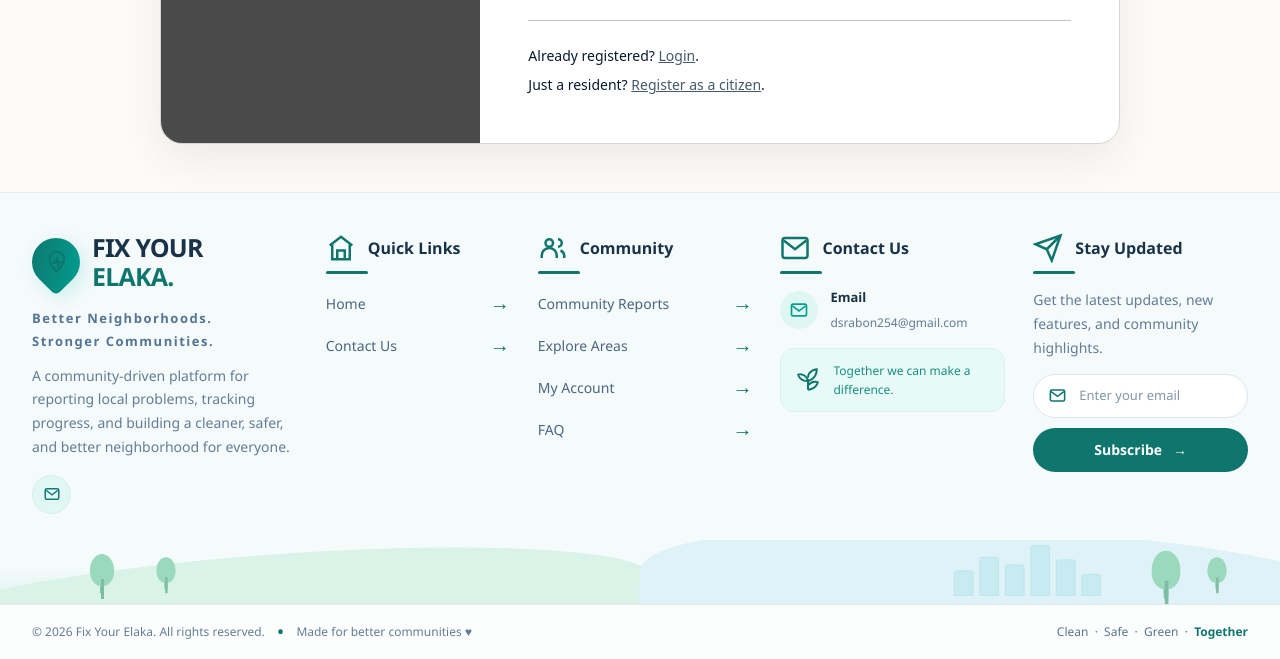
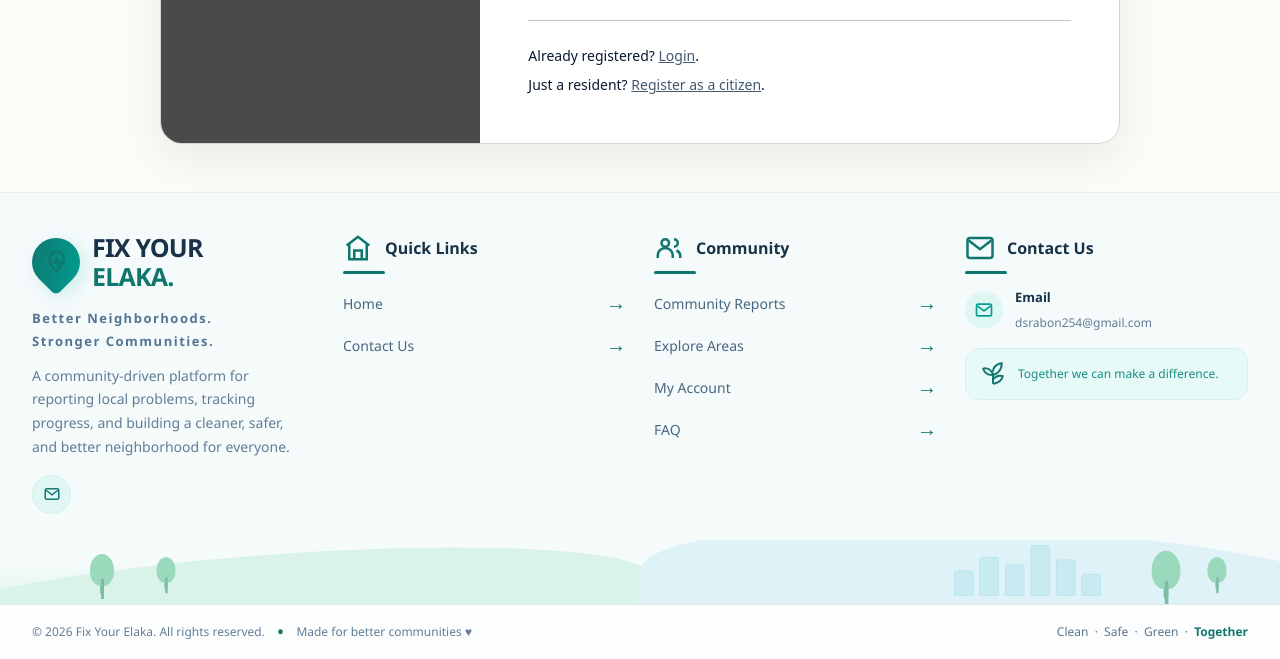
Before and after one commit to AfifaAnjum30/FIX_YOUR_ELAKA, a Django app: page /accounts/register/authority/ in a window 1280 px wide. Shown: the part 1313-1972 px from the top of the page. Run offline with Django 5.2, Linux system fonts and the light colour scheme; some libraries are stand-ins or nearby versions.

Commit message:
member 4

```diff
--- a/templates/includes/footer.html
+++ b/templates/includes/footer.html
@@ -27,15 +27,24 @@
     }
 
     .fye-footer-main {
-        position: relative;
-        z-index: 2;
-        max-width: 1400px;
-        margin: auto;
-        padding: 65px 35px 50px;
-        display: grid;
-        grid-template-columns: 1.3fr 0.9fr 1.05fr 1.1fr 1.05fr;
-        gap: 35px;
-    }
+    display: grid;
+    grid-template-columns: repeat(4, minmax(0, 1fr));
+    gap: 35px;
+
+    width: 100%;
+    max-width: 100%;
+    box-sizing: border-box;
+
+    padding: 45px 6% 25px;
+    align-items: start;
+     }
+
+     /* All four sections */
+    .fye-footer-main .fye-column {
+    width: 100%;
+    min-width: 0;
+    box-sizing: border-box;
+     }
 
     /* BRAND */
 
@@ -244,75 +253,6 @@
 
     .fye-contact-text a:hover {
         color: var(--footer-primary);
-    }
-
-    /* NEWSLETTER */
-
-    .fye-newsletter p {
-        margin: 0 0 22px;
-        color: var(--footer-muted);
-        font-size: 14px;
-        line-height: 1.8;
-    }
-
-    .fye-newsletter form {
-        display: flex;
-        flex-direction: column;
-        gap: 12px;
-    }
-
-    .fye-email-wrap {
-        display: flex;
-        align-items: center;
-        gap: 10px;
-        padding: 0 14px;
-        min-height: 47px;
-        border: 1px solid #dbe8ee;
-        border-radius: 30px;
-        background: #ffffff;
-        transition: border-color 0.25s;
-    }
-
-    .fye-email-wrap:focus-within {
-        border-color: var(--footer-primary);
-    }
-
-    .fye-email-wrap svg {
-        width: 19px;
-        height: 19px;
-        flex-shrink: 0;
-        color: var(--footer-primary);
-    }
-
-    .fye-email-wrap input {
-        width: 100%;
-        min-width: 0;
-        border: none;
-        outline: none;
-        background: transparent;
-        color: var(--footer-dark);
-        font-size: 13px;
-    }
-
-    .fye-email-wrap input::placeholder {
-        color: #8297a9;
-    }
-
-    .fye-subscribe {
-        min-height: 47px;
-        border: none;
-        border-radius: 30px;
-        background: #0f766e;
-        color: #ffffff;
-        font-size: 14px;
-        font-weight: 750;
-        cursor: pointer;
-        transition: 0.25s ease;
-    }
-
-    .fye-subscribe:hover {
-        transform: translateY(-2px);
-        box-shadow: 0 7px 18px rgba(15, 118, 110, 1.0);
     }
 
     /* MISSION NOTE */
@@ -593,7 +533,10 @@
             </p>
 
             <div class="fye-socials">
-                <a href="mailto:dsrabon254@gmail.com" aria-label="Email">
+               <a href="https://mail.google.com/mail/?view=cm&fs=1&to=dsrabon254@gmail.com"
+                   target="_blank"
+                   rel="noopener noreferrer"
+                   aria-label="Email">
                     <svg viewBox="0 0 24 24" fill="none"
                          stroke="currentColor" stroke-width="2">
                         <rect x="3" y="5" width="18" height="14" rx="2"/>
@@ -666,9 +609,10 @@
                     </div>
                     <div class="fye-contact-text">
                         <strong>Email</strong>
-                        <a href="mailto:dsrabon254@gmail.com">
-                            dsrabon254@gmail.com
-                        </a>
+                        <a href="https://mail.google.com/mail/?view=cm&fs=1&to=dsrabon254@gmail.com"
+                               target="_blank"
+                           rel="noopener noreferrer">dsrabon254@gmail.com
+                       </a>
                     </div>
                 </div>
             </div>
@@ -684,50 +628,7 @@
                 <span>Together we can make a difference.</span>
             </div>
         </div>
-
-        <!-- NEWSLETTER -->
-        <div class="fye-column fye-newsletter">
-            <h3>
-                <svg class="fye-heading-icon" viewBox="0 0 24 24"
-                     fill="none" stroke="currentColor" stroke-width="2">
-                    <path d="m22 2-7 20-4-9-9-4Z"/>
-                    <path d="M22 2 11 13"/>
-                </svg>
-                Stay Updated
-            </h3>
-            <div class="fye-heading-line"></div>
-
-            <p>
-                Get the latest updates, new features, and community
-                highlights.
-            </p>
-
-            <!-- Visual form only; connect a Django view to process subscriptions. -->
-            <form action="#" method="post">
-                {% csrf_token %}
-                <label class="fye-email-wrap">
-                    <svg viewBox="0 0 24 24" fill="none"
-                         stroke="currentColor" stroke-width="2">
-                        <rect x="3" y="5" width="18" height="14" rx="2"/>
-                        <path d="m4 7 8 6 8-6"/>
-                    </svg>
-                    <input
-                        type="email"
-                        name="email"
-                        placeholder="Enter your email"
-                        aria-label="Your email address"
-                        required
-                    >
-                </label>
-
-                <button type="submit" class="fye-subscribe">
-                    Subscribe &nbsp; →
-                </button>
-            </form>
-        </div>
-
     </div>
-
     <!-- DECORATIVE NEIGHBORHOOD -->
     <div class="fye-landscape" aria-hidden="true">
         <div class="fye-hill fye-hill-left"></div>
```
